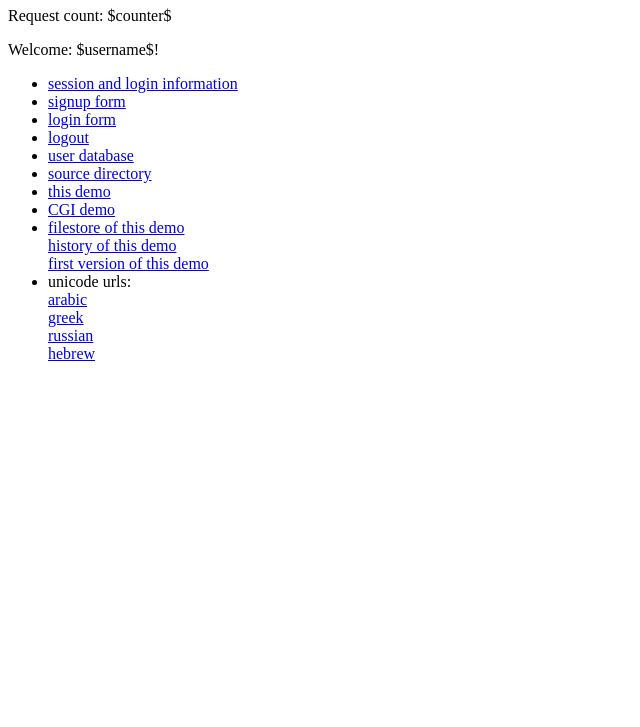
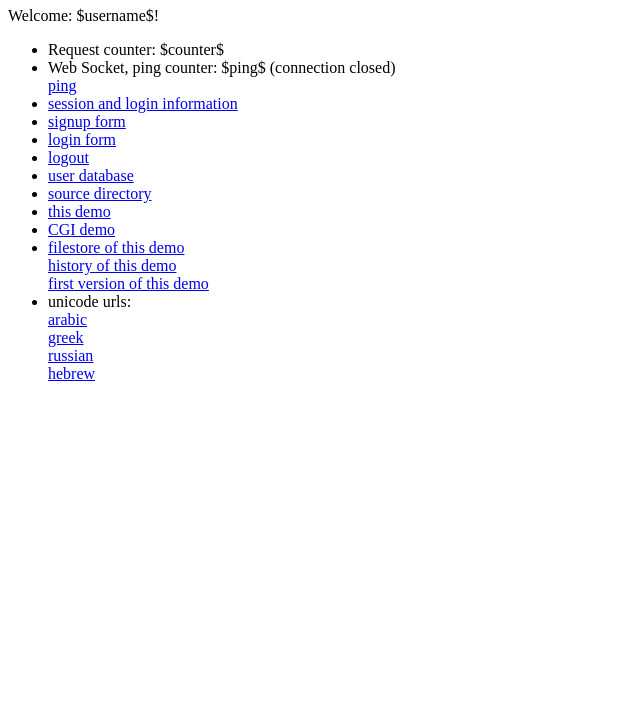
Before and after one commit to sebastiaanvisser/salvia-demo, a plain HTML site: page www/index.html in a window 1280 px wide. Shown: the part 73-800 px from the top of the page, without its empty margins (0-640 px from the left). Drawn offline with Linux system fonts and the light colour scheme.

Commit message:
Websocket in demo. Needs some additional work though.

```diff
--- a/www/index.html
+++ b/www/index.html
@@ -6,11 +6,15 @@
 
 <header>
   <h1>Demo</h1>
-  <p id="counter">Request count: $counter$</p>
   <p id="banner"></p>
 </header>
 
 <ul>
+  <li>Request counter: <span id="counter">$counter$</span></li>
+  <li>
+    Web Socket, ping counter: <span id="ping">$ping$</span><br>
+    <a href="javascript:sendPing()">ping</a>
+  </li>
   <li><a href="/loginfo">session and login information</a></li>
   <li><a href="/signup.html">signup form</a></li>
   <li><a href="/login.html">login form</a></li>
@@ -34,4 +38,11 @@
 
 <script>
   if ("$username$") document.getElementById("banner").innerHTML = "Welcome: $username$!";
+
+  var ws = new WebSocket("ws://localhost:8080/ping");
+  ws.onmessage = function (a) { document.getElementById("ping").innerHTML = a.data; };
+  ws.onopen    = function (a) { document.getElementById("ping").innerHTML += " (waiting for initial data)"; };
+  ws.onclose   = function (a) { document.getElementById("ping").innerHTML += " (connection closed)"; };
+  function sendPing () { ws.send("pingpongballen"); }
+
 </script>
```
Also changed, not shown: 1 other file.
